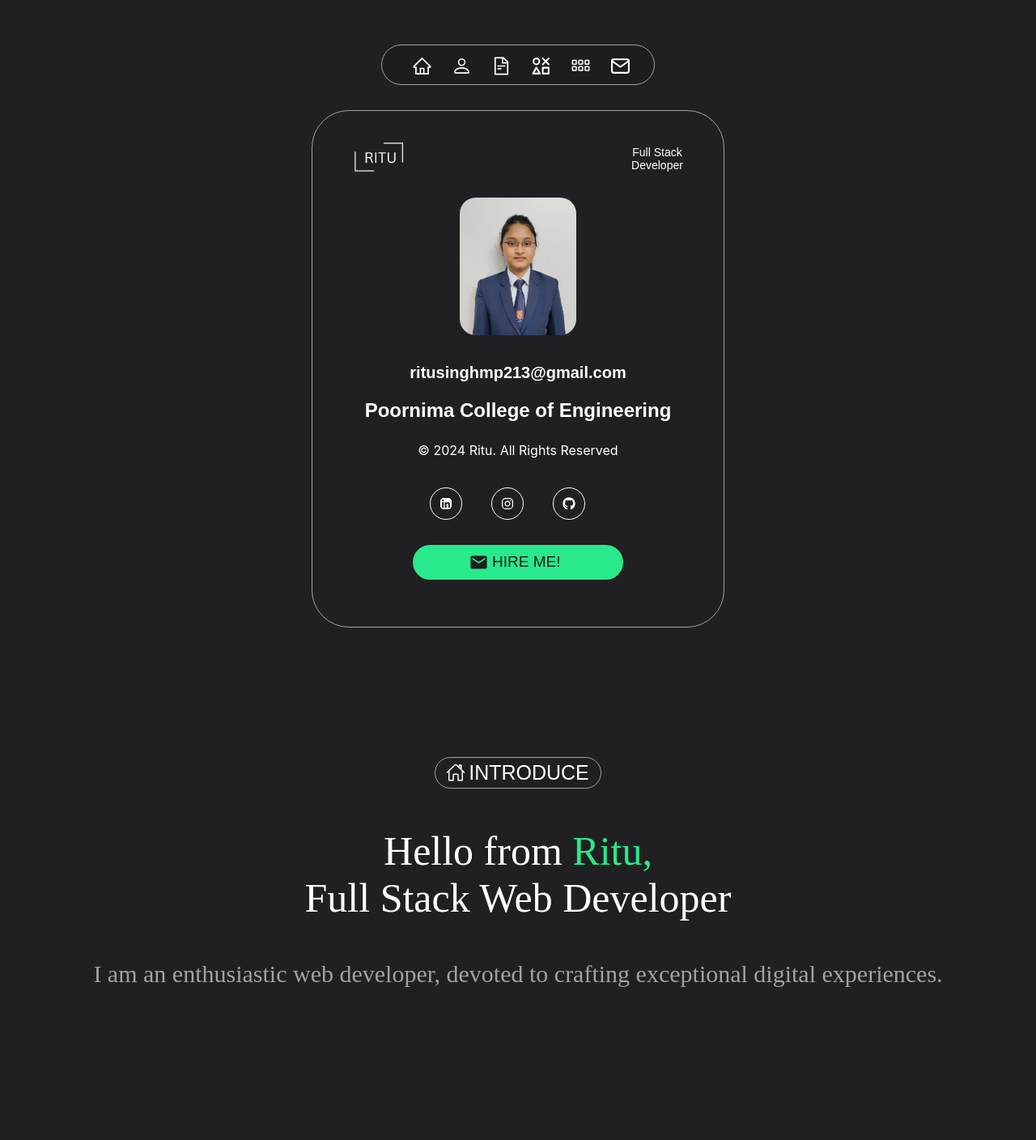
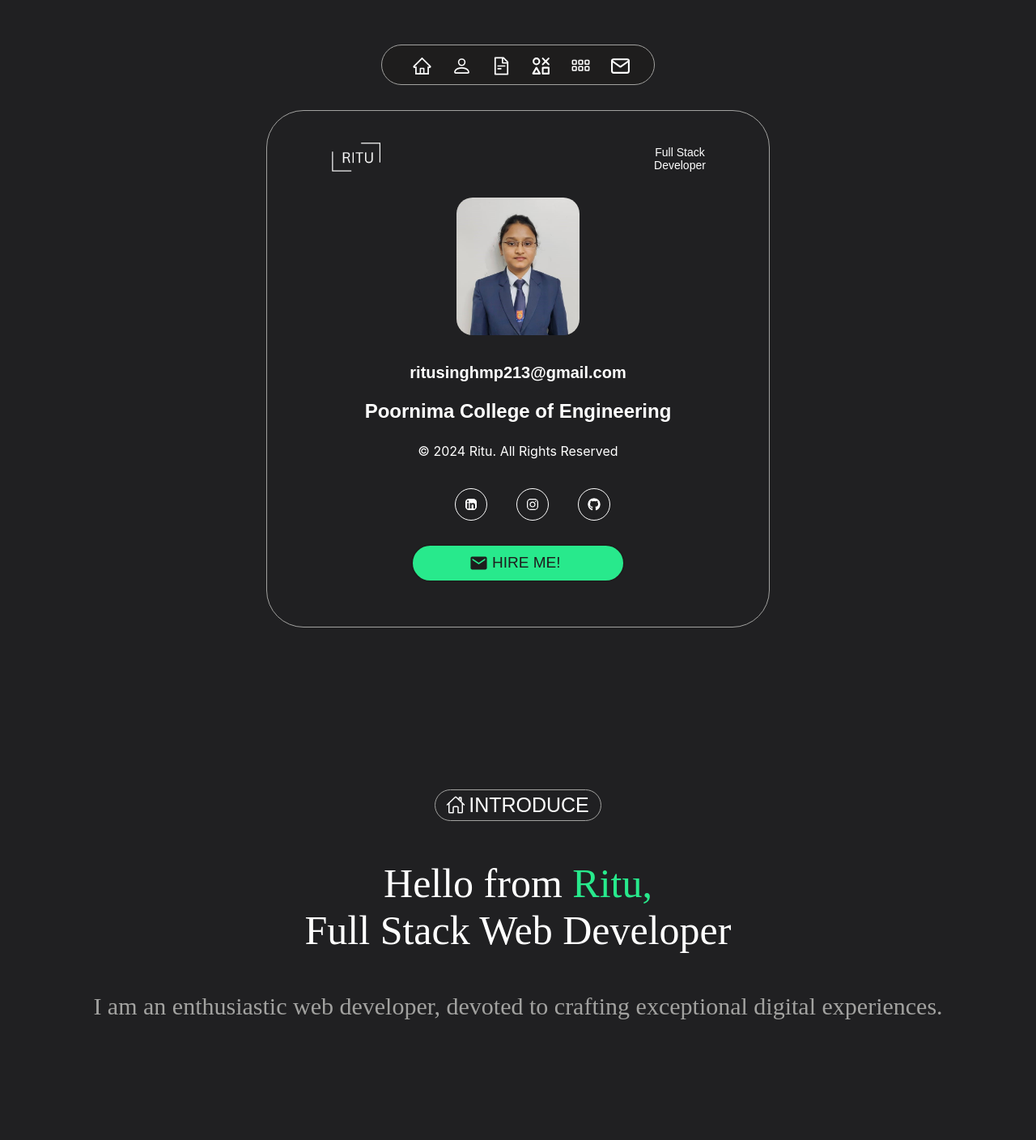
Before and after one commit to SRitu821/myPortfolio, a React (Create React App) app: page / in a window 1280 px wide. Shown: the top 1408 px of the page at 81% size. Built offline with nearby package versions, Linux system fonts and the light colour scheme; a web font is replaced by a local one.

Commit message:
aapply some changes

```diff
--- a/src/Components/About/about.module.css
+++ b/src/Components/About/about.module.css
@@ -11,7 +11,7 @@
     border-radius: 46px;
     border: 1px solid hsl(60, 1%, 63%);
     color: white;
-    margin-bottom: 3rem;
+    /* margin-bottom: 3rem; */
 }
 .about_header{
     display: flex;
@@ -124,7 +124,7 @@
 @media screen and (min-width: 701px) and (max-width: 1324px){
     .about{
         position: relative;
-        width: 28rem;
+        width: 35rem;
         align-items: center;
     }
     .about_header{
@@ -135,7 +135,11 @@
     .about_socialMedia{
         justify-content: center;
         align-items: center;
-        margin-left: 11%
+        margin-left: 20%
+    }
+    .img{
+        width: 9.5rem;
+        height: 13.5rem;
     }
 }
 
--- a/src/Components/Introduce/intro.module.css
+++ b/src/Components/Introduce/intro.module.css
@@ -67,15 +67,18 @@
         padding-top: 2rem;
     }
     .Myself{
-        margin-left: 0;
+        /* margin-left: 0; */
         margin-top: 3rem;
         text-align: center;
+        margin-left: 3.5rem;
+        margin-right: 3.5rem;
     }
 
     .caption_text{
         text-align: center;
         font-size: 30px;
-        margin-left: 0;
+        margin-left: 3rem;
+        margin-right: 3rem;
    }
    .head_text1{
     font-size: 50px;
```
